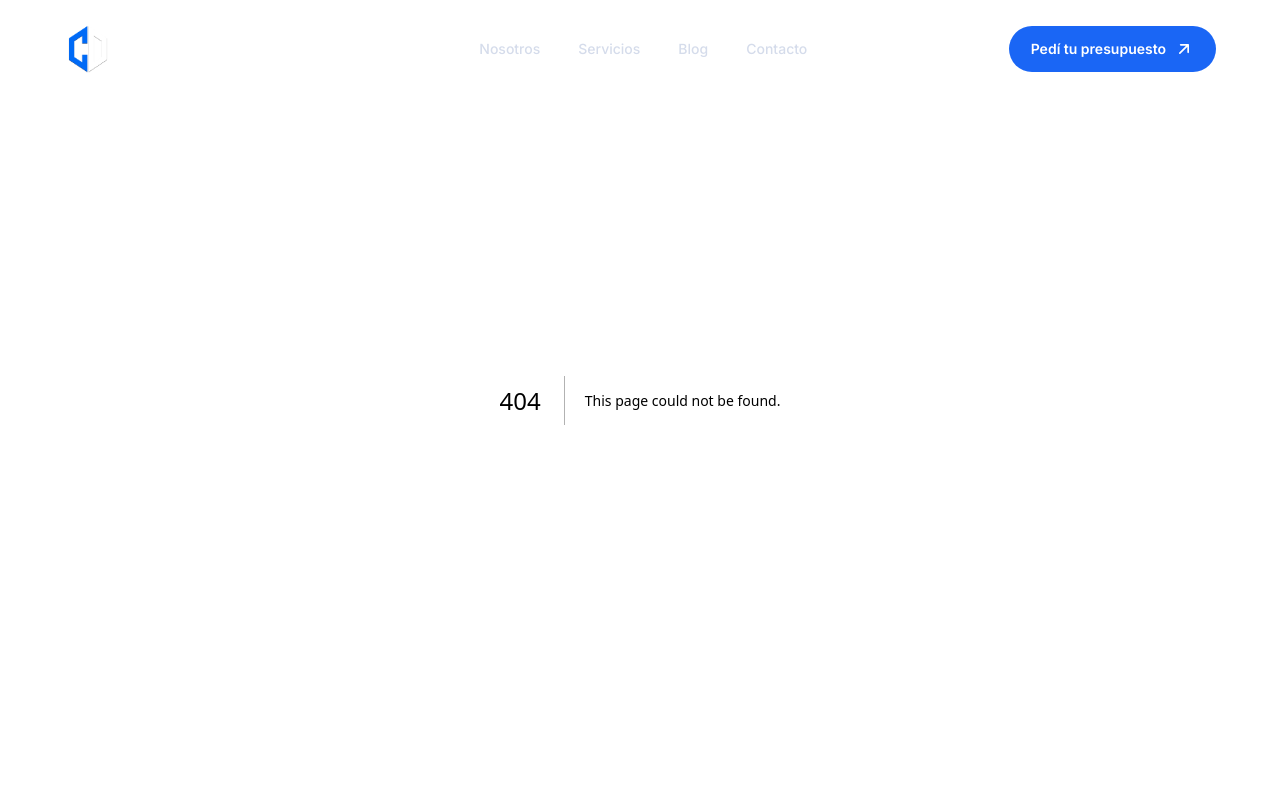
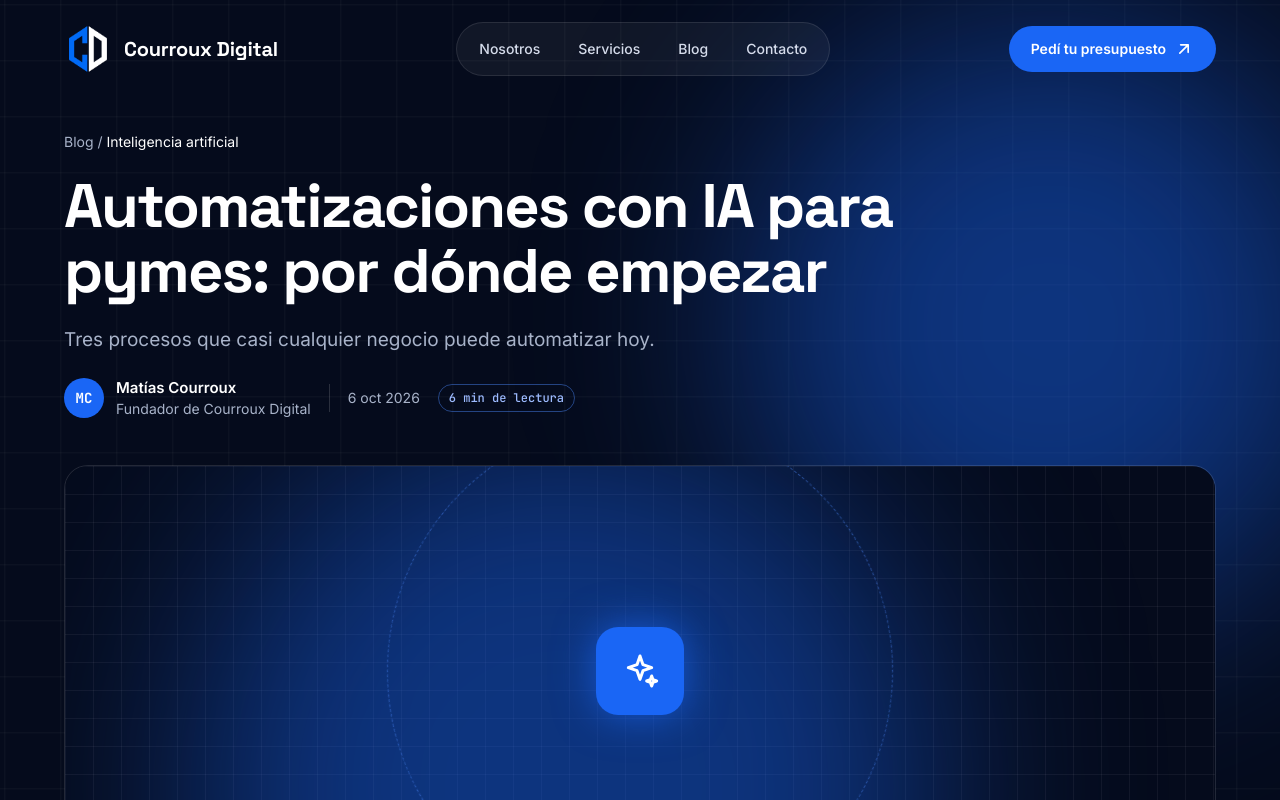
Before and after one commit to mattii95/cd-web, a Next.js app: page /blog/automatizaciones-ia-pymes in a window 1280 px wide. Before the commit this address had no page. Shown: the top 800 px of the page. Built offline with nearby package versions, Linux system fonts and the light colour scheme.

Commit message:
feat: ruta /blog/[slug] con hero del artículo

```diff
--- /dev/null
+++ b/app/blog/[slug]/page.tsx
@@ -0,0 +1,39 @@
+import type { Metadata } from "next";
+import { notFound } from "next/navigation";
+import { ArticleHero } from "@/components/blog/article-hero";
+import { blogPosts, formatPostDate, getPost } from "@/lib/blog-posts";
+
+export function generateStaticParams() {
+  return blogPosts.map(({ slug }) => ({ slug }));
+}
+
+export async function generateMetadata({
+  params,
+}: PageProps<"/blog/[slug]">): Promise<Metadata> {
+  const post = getPost((await params).slug);
+  if (!post) return {};
+  return {
+    title: post.title,
+    description: post.excerpt,
+    alternates: { canonical: `/blog/${post.slug}` },
+    openGraph: {
+      type: "article",
+      title: post.title,
+      description: post.excerpt,
+      publishedTime: post.publishedAt,
+    },
+  };
+}
+
+export default async function ArticlePage({
+  params,
+}: PageProps<"/blog/[slug]">) {
+  const post = getPost((await params).slug);
+  if (!post) notFound();
+
+  return (
+    <main>
+      <ArticleHero post={post} date={formatPostDate(post.publishedAt)} />
+    </main>
+  );
+}
--- /dev/null
+++ b/components/blog/article-hero.tsx
@@ -0,0 +1,73 @@
+import Link from "next/link";
+import { blogAuthor, getCategory, type BlogPost } from "@/lib/blog-posts";
+import { PostThumb } from "./post-thumb";
+
+const gridBg =
+  "bg-[linear-gradient(rgba(255,255,255,0.04)_1px,transparent_1px),linear-gradient(90deg,rgba(255,255,255,0.04)_1px,transparent_1px)] bg-[size:56px_56px]";
+
+export function ArticleHero({
+  post,
+  date,
+}: {
+  post: BlogPost;
+  date: string; // ya formateada en el servidor
+}) {
+  const category = getCategory(post.category);
+  return (
+    <section className="relative overflow-hidden bg-background text-white">
+      <div
+        aria-hidden="true"
+        className={`fx-grid absolute inset-0 ${gridBg}`}
+      />
+      <div
+        aria-hidden="true"
+        className="fx-orb fx-orb1 top-5 -right-25 size-[520px] bg-accent/45"
+      />
+      {/* pt: 92px de header (absoluto) + 40px de aire */}
+      <div className="relative mx-auto flex max-w-[1200px] flex-col gap-[22px] px-6 pt-[132px]">
+        <nav
+          aria-label="Breadcrumb"
+          className="fx-rise d1 text-sm text-text-muted"
+        >
+          <Link
+            href="/blog"
+            className="text-text-muted no-underline hover:text-white"
+          >
+            Blog
+          </Link>{" "}
+          / <span className="text-white">{category.label}</span>
+        </nav>
+        <h1 className="fx-rise d2 m-0 max-w-[920px] font-display text-[clamp(36px,4.8vw,62px)] leading-[1.05] font-bold tracking-[-0.03em]">
+          {post.title}
+        </h1>
+        <p className="fx-rise d3 m-0 max-w-[720px] text-[19px] leading-[1.6] text-text-muted">
+          {post.excerpt}
+        </p>
+        <div className="fx-rise d4 flex flex-wrap items-center gap-[18px] text-sm text-text-muted">
+          <span className="flex items-center gap-3">
+            <span
+              aria-hidden="true"
+              className="flex size-10 items-center justify-center rounded-full bg-accent font-mono text-sm font-semibold text-white"
+            >
+              {blogAuthor.initials}
+            </span>
+            <span className="flex flex-col">
+              <strong className="text-[15px] text-white">
+                {blogAuthor.name}
+              </strong>
+              <span>{blogAuthor.role}</span>
+            </span>
+          </span>
+          <span aria-hidden="true" className="h-7 w-px bg-white/15" />
+          <span>{date}</span>
+          <span className="rounded-full border border-accent-light/45 px-2.5 py-[5px] font-mono text-xs text-accent-softer">
+            {post.readingMinutes} min de lectura
+          </span>
+        </div>
+        <div className="fx-rise d4 mt-6 overflow-hidden rounded-t-3xl border border-b-0 border-white/12">
+          <PostThumb category={post.category} variant="banner" />
+        </div>
+      </div>
+    </section>
+  );
+}
--- a/components/blog/featured-post.tsx
+++ b/components/blog/featured-post.tsx
@@ -15,7 +15,7 @@ export function FeaturedPost({
       href={`/blog/${post.slug}`}
       className="fx-card group grid grid-cols-[repeat(auto-fit,minmax(min(100%,420px),1fr))] overflow-hidden rounded-3xl border border-paper-border bg-white text-surface no-underline"
     >
-      <PostThumb category={post.category} large />
+      <PostThumb category={post.category} variant="featured" />
       <div className="flex flex-col justify-center gap-4 p-[clamp(28px,4vw,48px)]">
         <div className="flex flex-wrap items-center gap-2.5 text-[13px] text-text-faint">
           <span className="rounded-full bg-[#050b1c] px-3 py-[5px] text-xs font-semibold text-white">
--- a/components/blog/post-thumb.tsx
+++ b/components/blog/post-thumb.tsx
@@ -11,16 +11,22 @@ const thumbIcons = {
 
 export function PostThumb({
   category,
-  large = false,
+  variant = "card",
 }: {
   category: BlogCategoryTag;
-  large?: boolean;
+  variant?: "card" | "featured" | "banner";
 }) {
   const Icon = thumbIcons[category];
+  const large = variant !== "card";
+  const height = {
+    card: "aspect-video",
+    featured: "min-h-[340px]",
+    banner: "h-[clamp(220px,32vw,420px)]",
+  }[variant];
   return (
     <div
       aria-hidden="true"
-      className={`relative flex ${large ? "min-h-[340px]" : "aspect-video"} items-center justify-center overflow-hidden bg-background bg-[linear-gradient(rgba(255,255,255,0.05)_1px,transparent_1px),linear-gradient(90deg,rgba(255,255,255,0.05)_1px,transparent_1px)] bg-[size:28px_28px]`}
+      className={`relative flex ${height} items-center justify-center overflow-hidden bg-background bg-[linear-gradient(rgba(255,255,255,0.05)_1px,transparent_1px),linear-gradient(90deg,rgba(255,255,255,0.05)_1px,transparent_1px)] bg-[size:28px_28px]`}
     >
       <span className="fx-orb fx-orb1 top-[-10%] left-[22%] aspect-square w-[55%] bg-accent/45 blur-[50px]" />
       <span className="fx-ring absolute aspect-square w-[44%] rounded-full border border-dashed border-accent-light/45" />
```
